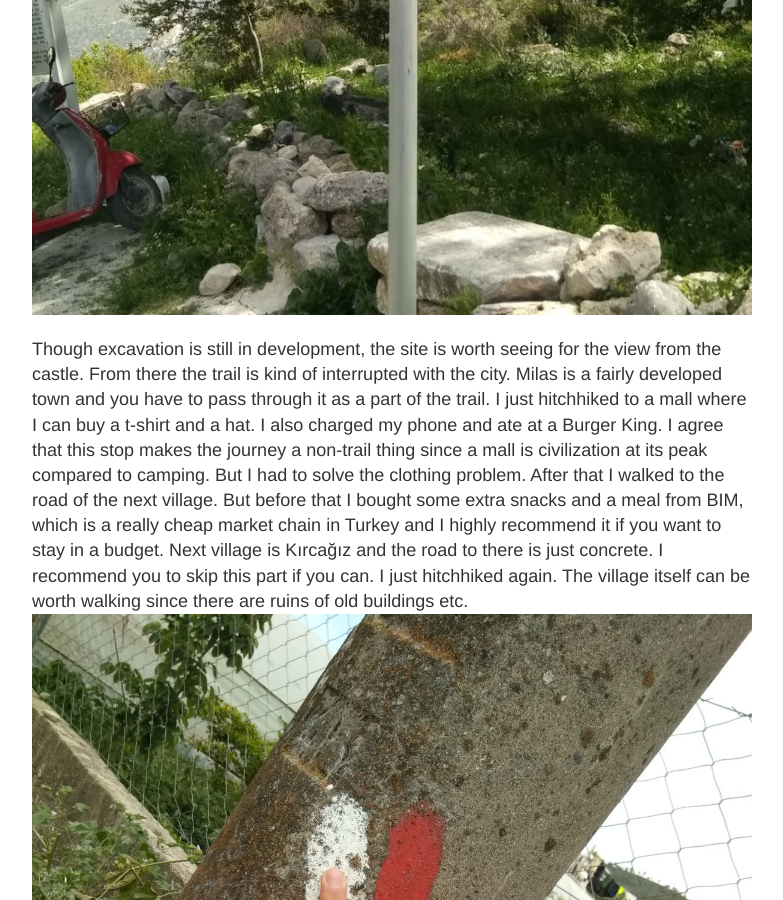
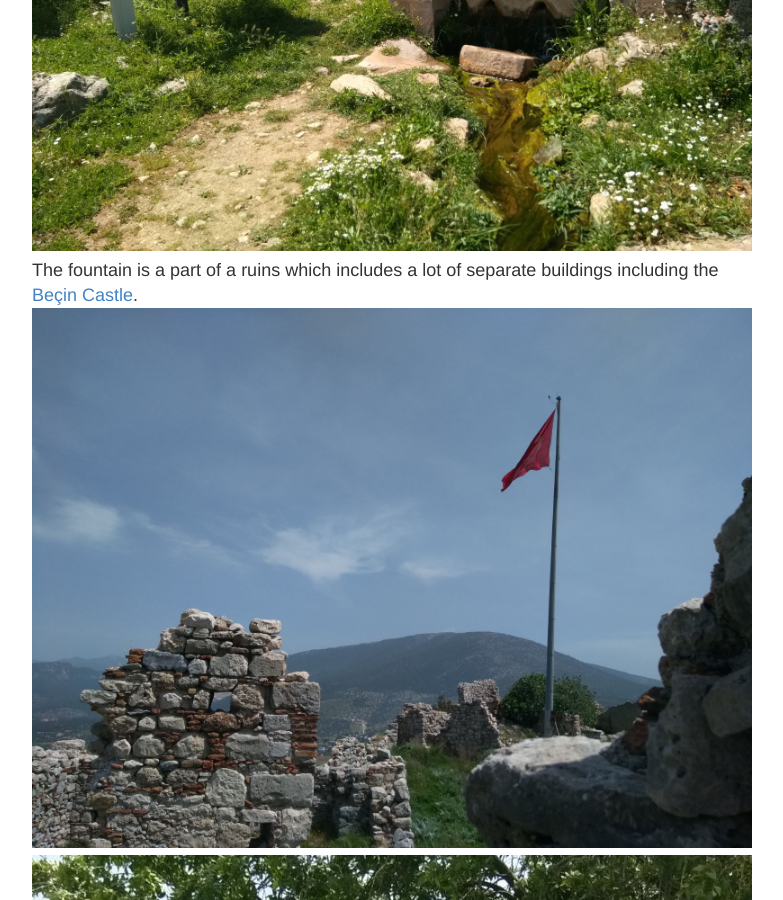
Before and after one commit to bcetin/bcetin.github.io, a Jekyll site: the page built from _posts/2018-5-12-Carian-Trail-(Day-2).md, in a window 1280 px wide and 900 px high, scrolled down 5766 px. Shown: the whole window, without its empty margins (248-1031 px from the left). Built offline with Jekyll 4.4.1, drawn with Linux system fonts in a browser that asks for light colours; some of the changed text lies outside the part shown.

Commit message:
Day 2 Publish

```diff
--- a/_posts/2018-5-12-Carian-Trail-(Day-2).md
+++ b/_posts/2018-5-12-Carian-Trail-(Day-2).md
@@ -2,13 +2,13 @@
 layout: post
 title: Carian Trail (Day 2)
 ---
-[Previous](/Carian-Trail-(Day-1)/) &#124; [Next](Carian-Trail-(Day-3)/)
+[Previous](/Carian-Trail-(Day-1)/) <!--- &#124; [Next](Carian-Trail-(Day-3)/) -->
 
 I woke up around 9AM and ate some of the snacks I brought with me from Istanbul. Packing up the tent took some time since I was tired from the last day. And a minute after I started walking I ended up in a place where I could see 5 different walkable trails and no waymarks.
 Even with the help of GPS it took some time for me to find the correct path. This part of the trail had really great views all over. I took a few pictures.
 <!--break-->
-![forest selfie](images/cariantrail/forestselfie.jpeg "Forest Selfie")
 ![forest view](/images/cariantrail/forestview.jpeg "Forest View")
+![forest selfie](/images/cariantrail/forest.jpeg "Forest Selfie")
 A fun moment was the part where I had to literally crawl. Branches of the plants were low and very thick so that was the only option. Not after very long the forest part ended and an open field welcomed me.
 ![open1](/images/cariantrail/open1.jpeg "Open Field")
 ![open2](/images/cariantrail/open2.jpeg "Open Field")
@@ -22,10 +22,10 @@
 ![ruins](/images/cariantrail/ruins.jpeg "ruins")
 Also let me talk about the problems I had with clothing. I did not expect the weather to be this hot and did not bring any short sleeved tees. Same goes for the pants too. This fact really amplified the tiredness. So I was really happy when I reached to a fountain where I can wash my face and cool down in general.
 ![fountain](/images/cariantrail/fountain.jpeg "Fountain")
-The fountain is a part of a ruins which includes a lot of separate buildings including the Beçin Castle. Here are some pictures I took while seeing around.
+The fountain is a part of a ruins which includes a lot of separate buildings including the [Beçin Castle](https://en.wikipedia.org/wiki/Be%C3%A7in).
+![castle](/images/cariantrail/castle.jpeg "castle")
 ![milasbahcesign](/images/cariantrail/milasbahcesign.jpeg "milasbahcesign")
-
-Though excavation is still in development, the site is worth seeing for the view from the castle. From there the trail is kind of interrupted with the city. Milas is a fairly developed town and you have to pass through it as a part of the trail. I just hitchhiked to a mall where I can buy a t-shirt and a hat. I also charged my phone and ate at a Burger King. I agree that this stop makes the journey a non-trail thing since a mall is civilization at its peak compared to camping. But I had to solve the clothing problem.
+Though excavation is still in development, the site is worth seeing for the view from the castle. From there the trail is kind of interrupted with the city. [Milas](https://en.wikipedia.org/wiki/Milas) is a fairly developed town and you have to pass through it as a part of the trail. I just hitchhiked to a mall where I can buy a t-shirt and a hat. I also charged my phone and ate at a Burger King. I agree that this stop makes the journey a non-trail thing since a mall is civilization at its peak compared to camping. But I had to solve the clothing problem.
 After that I walked to the road of the next village. But before that I bought some extra snacks and a meal from BIM, which is a really cheap market chain in Turkey and I highly recommend it if you want to stay in a budget. Next village is Kırcağız and the road to there is just concrete. I recommend you to skip this part if you can. I just hitchhiked again.
 The village itself can be worth walking since there are ruins of old buildings etc.
 ![kircagiz](/images/cariantrail/kircagiz.jpeg "kircagiz")
```
Also changed, not shown: images/cariantrail/WhatsApp Image 2018-04-30 at 14.38.45.jpeg (deleted), images/cariantrail/WhatsApp Image 2018-04-30 at 14.45.29 (1).jpeg (deleted), images/cariantrail/castle.jpeg (added), images/cariantrail/forest.jpeg (renamed from images/cariantrail/forestselfie.jpeg).
